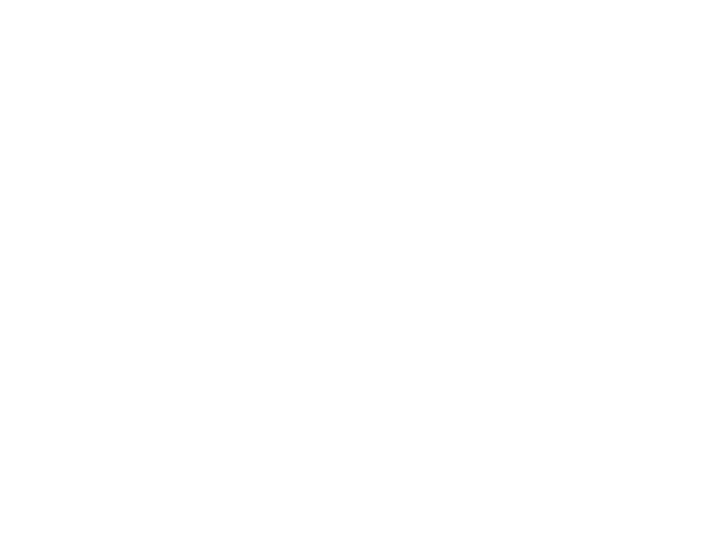
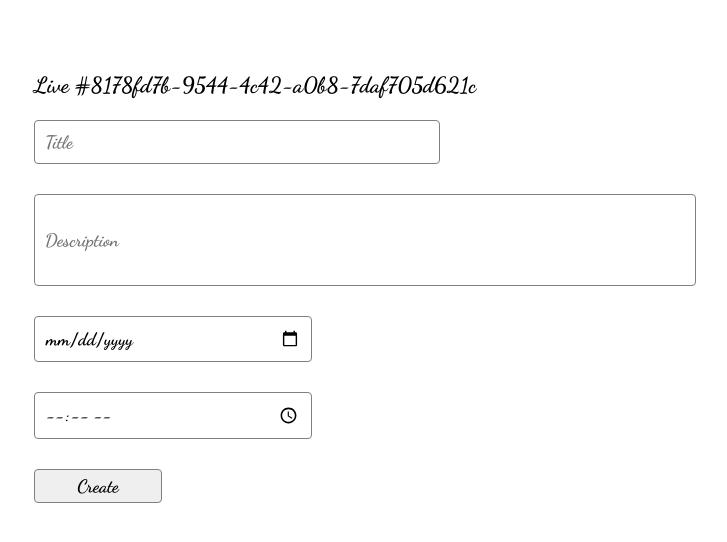
Before and after one commit to Jessiehongtran/amateurs, a React (Create React App) app: page /createLive in a window 1280 px wide. Shown: the top 542 px of the page, without its empty margins (286-1013 px from the left). Built offline with nearby package versions, Linux system fonts and the light colour scheme.

Commit message:
styled basic for create live

```diff
--- a/package.json
+++ b/package.json
@@ -10,7 +10,8 @@
     "react": "^16.13.1",
     "react-dom": "^16.13.1",
     "react-router-dom": "^5.2.0",
-    "react-scripts": "3.4.3"
+    "react-scripts": "3.4.3",
+    "uuid": "^8.3.0"
   },
   "scripts": {
     "start": "react-scripts start",
--- a/src/App.js
+++ b/src/App.js
@@ -3,6 +3,8 @@
 import './App.css';
 import Main from './components/main';
 import SignUp from './components/signup';
+import CreateLive from './components/createLive';
+import CreateProfile from './components/createProfile';
 import { Route } from 'react-router-dom';
 
 function App() {
@@ -33,6 +35,30 @@
           }
         }
       />
+      <Route
+        exact path="/createLive"
+        render={
+          props => {
+            return (
+              <>
+                <CreateLive  {...props}/>
+              </>
+            )
+          }
+        }
+      />
+      <Route
+        exact path="/createProfile"
+        render={
+          props => {
+            return (
+              <>
+                <CreateProfile  {...props}/>
+              </>
+            )
+          }
+        }
+      />
     </div>
   );
 }
--- a/src/components/createLive.jsx
+++ b/src/components/createLive.jsx
@@ -1,4 +1,6 @@
 import React from 'react';
+import { v4 as uuidv4 } from 'uuid';
+import '../styles/createLive.scss'
 
 export default class CreateLive extends React.Component {
     constructor(props){
@@ -10,25 +12,33 @@
 
     render(){
         return (
-            <div>
-                <input
-                    name="id"
-                />
+            <div className="create_live">
+                <div className="box">
+                    <h3 className="id">Live #{uuidv4()} </h3>
                     <input
                         name="title"
+                        placeholder="Title"
+                        className="title"
                     />
                     <input
                         name="description"
+                        placeholder="Description"
+                        className="description"
                     />
                     <input
                         name="date"
+                        type="date"
+                        placeholder="Date"
+                        className="date"
                     />
                     <input
                         name="start_time"
+                        placeholder="Start Time"
+                        className="start_time"
+                        type="time"
                     />
-                <input
-                    name="end_time"
-                />
+                    <button>Create</button>
+                </div>
             </div>
         )
     }
--- a/src/components/createProfile.jsx
+++ b/src/components/createProfile.jsx
@@ -10,7 +10,7 @@
 
     render(){
         return (
-            <div>
+            <div className="create_profile">
                 <input
                     name="nickname"
                 />
--- /dev/null
+++ b/src/styles/createLive.scss
@@ -0,0 +1,68 @@
+.create_live {
+    width: 100%;
+    display: flex;
+    justify-content: center;
+    font-family: 'Dancing Script', cursive;
+
+    .box {
+        width: 50%;
+        display: flex;
+        flex-direction: column;
+        padding: 50px;
+
+        .id {
+            text-align: left;
+            font-size: 22px;
+        }
+
+        .title {
+            width: 60%;
+            border-radius: 4px;
+            border: 1px solid grey;
+            padding: 10px;
+            margin-bottom: 30px;
+            font-family: 'Dancing Script', cursive;
+            font-size: 18px;
+        }
+
+        .description {
+            width: 100%;
+            border-radius: 4px;
+            border: 1px solid grey;
+            padding: 10px;
+            height: 70px;
+            margin-bottom: 30px;
+            font-family: 'Dancing Script', cursive;
+            font-size: 18px;
+        }
+
+        .date {
+            width: 40%;
+            border-radius: 4px;
+            border: 1px solid grey;
+            padding: 10px;
+            margin-bottom: 30px;
+            font-family: 'Dancing Script', cursive;
+            font-size: 18px;
+        }
+
+        .start_time {
+            width: 40%;
+            border-radius: 4px;
+            border: 1px solid grey;
+            padding: 10px;
+            margin-bottom: 30px;
+            font-family: 'Dancing Script', cursive;
+            font-size: 18px;
+        }
+
+        button {
+            width: 20%;
+            padding: 5px;
+            font-family: 'Dancing Script', cursive;
+            font-size: 18px;
+            border-radius: 4px;
+            border: 1px solid grey
+        }
+    }
+}
```
Also changed, not shown: src/styles/createProfile.scss (added), 1 other file (tests, documents, lock files or other folders). Lines whose indentation alone changed are shown as unchanged.
